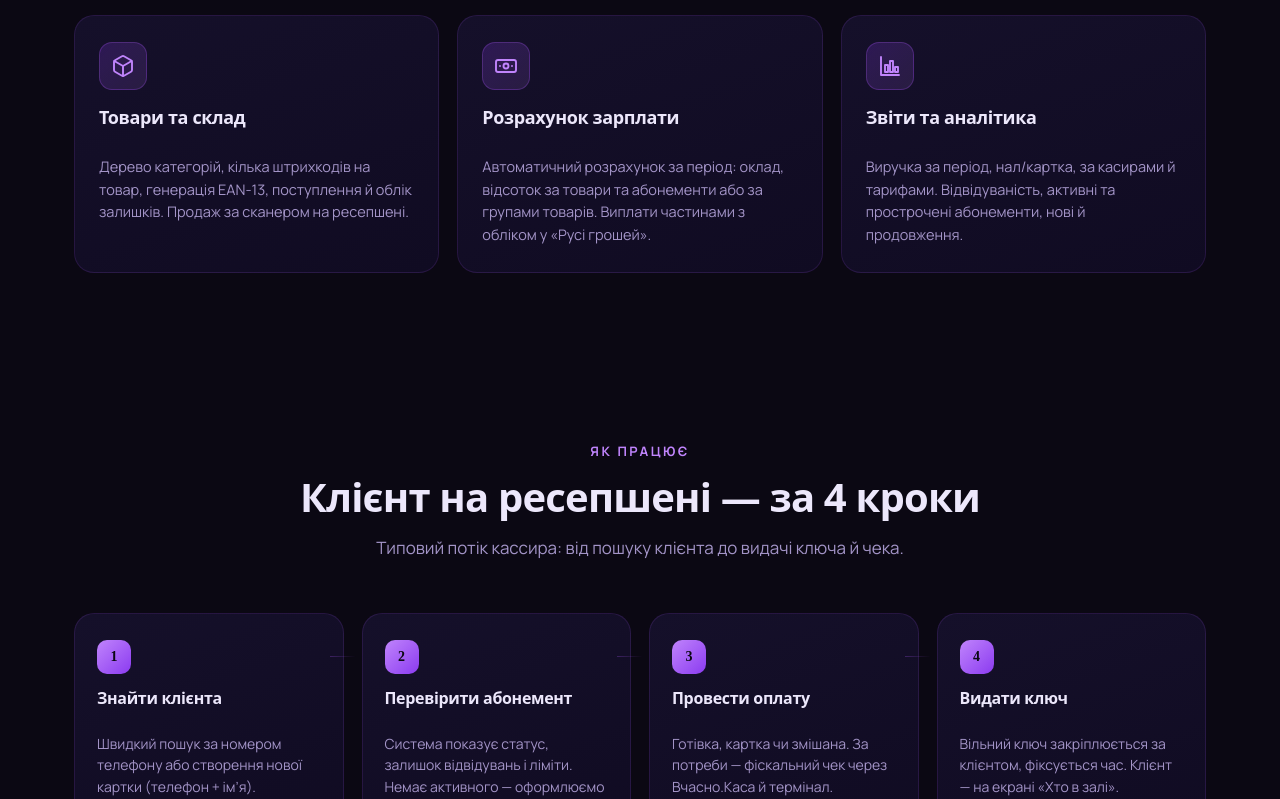
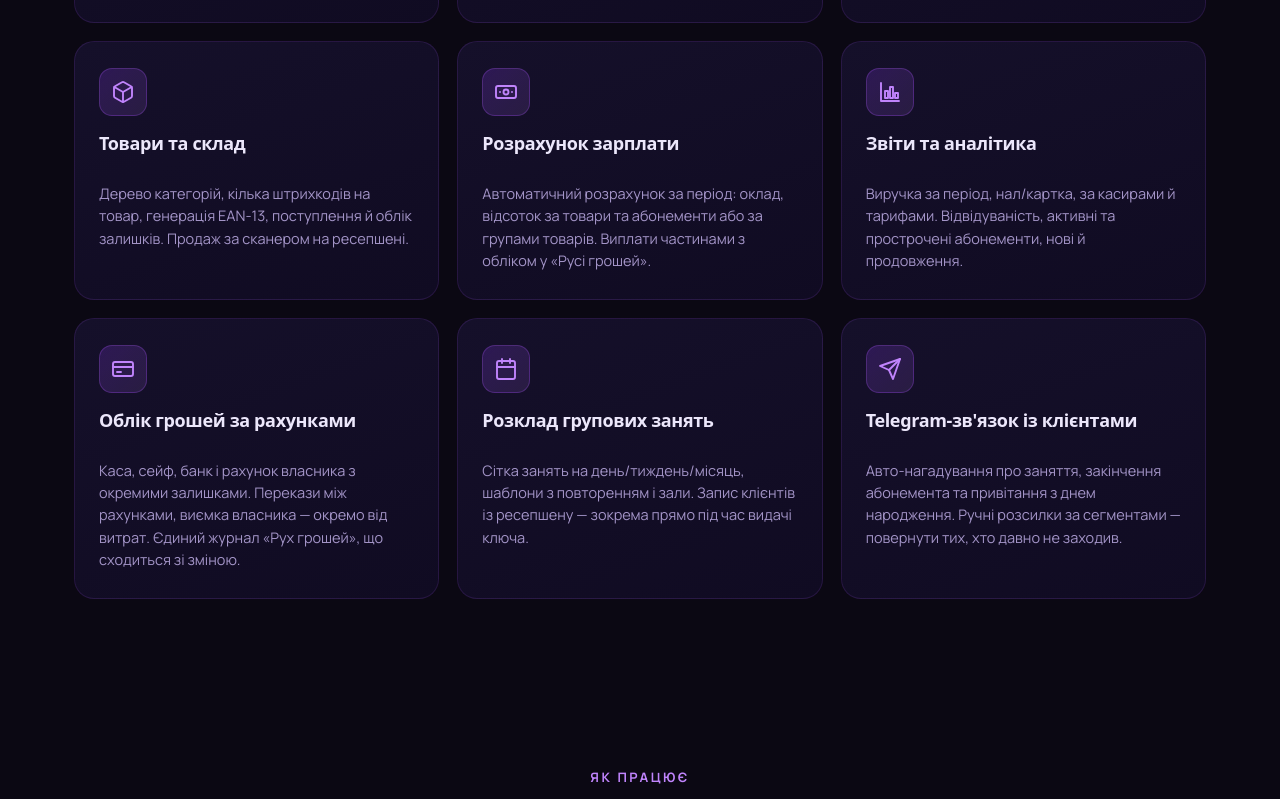
Before and after one commit to LionnoiL/fitnes-landing, a plain HTML site: page index.html in a window 1280 px wide. Shown: the part 1442-2241 px from the top of the page. Drawn offline with Linux system fonts and the light colour scheme; a web font is replaced by a local one.

Commit message:
feat(landing): додано картки — облік грошей за рахунками, розклад занять, Telegram-звʼязок
Co-Authored-By: Claude Opus 4.8 (1M context) <noreply@anthropic.com>

```diff
--- a/index.html
+++ b/index.html
@@ -415,7 +415,7 @@
     <div class="shead reveal">
       <div class="eyebrow">Можливості</div>
       <h2>Усе, що потрібно ресепшену й адміністратору</h2>
-      <p>Один застосунок замість зошита, калькулятора й окремих програм. Швидко на касі — зрозуміло в звітах.</p>
+      <p>Один застосунок замість зошита, калькулятора й окремих програм: від каси, складу й зарплати до обліку грошей за рахунками, розкладу групових занять і Telegram-зв'язку з клієнтами. Швидко на касі — зрозуміло в звітах.</p>
     </div>
     <div class="fgrid">
 
@@ -453,6 +453,24 @@
         <div class="ic"><svg width="24" height="24" viewBox="0 0 24 24" fill="none" stroke="currentColor" stroke-width="1.9" stroke-linecap="round" stroke-linejoin="round"><path d="M3 3v18h18"/><rect x="7" y="11" width="3" height="7"/><rect x="12" y="7" width="3" height="11"/><rect x="17" y="13" width="3" height="5"/></svg></div>
         <h3>Звіти та аналітика</h3>
         <p>Виручка за період, нал/картка, за касирами й тарифами. Відвідуваність, активні та прострочені абонементи, нові й продовження.</p>
+      </div>
+
+      <div class="card reveal">
+        <div class="ic"><svg width="24" height="24" viewBox="0 0 24 24" fill="none" stroke="currentColor" stroke-width="1.9" stroke-linecap="round" stroke-linejoin="round"><rect x="2" y="5" width="20" height="14" rx="2"/><path d="M2 10h20M6 15h4"/></svg></div>
+        <h3>Облік грошей за рахунками</h3>
+        <p>Каса, сейф, банк і рахунок власника з окремими залишками. Перекази між рахунками, виємка власника — окремо від витрат. Єдиний журнал «Рух грошей», що сходиться зі зміною.</p>
+      </div>
+
+      <div class="card reveal">
+        <div class="ic"><svg width="24" height="24" viewBox="0 0 24 24" fill="none" stroke="currentColor" stroke-width="1.9" stroke-linecap="round" stroke-linejoin="round"><rect x="3" y="4" width="18" height="18" rx="2"/><path d="M16 2v4M8 2v4M3 10h18"/></svg></div>
+        <h3>Розклад групових занять</h3>
+        <p>Сітка занять на день/тиждень/місяць, шаблони з повторенням і зали. Запис клієнтів із ресепшену — зокрема прямо під час видачі ключа.</p>
+      </div>
+
+      <div class="card reveal">
+        <div class="ic"><svg width="24" height="24" viewBox="0 0 24 24" fill="none" stroke="currentColor" stroke-width="1.9" stroke-linecap="round" stroke-linejoin="round"><path d="m22 2-7 20-4-9-9-4 20-7z"/><path d="M22 2 11 13"/></svg></div>
+        <h3>Telegram-зв'язок із клієнтами</h3>
+        <p>Авто-нагадування про заняття, закінчення абонемента та привітання з днем народження. Ручні розсилки за сегментами — повернути тих, хто давно не заходив.</p>
       </div>
 
     </div>
```
